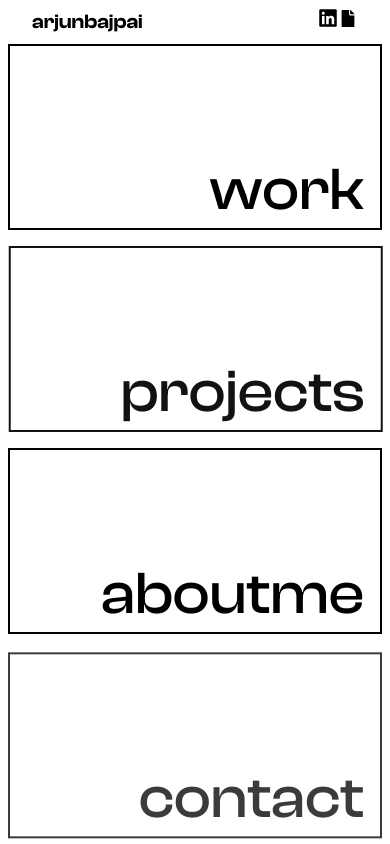
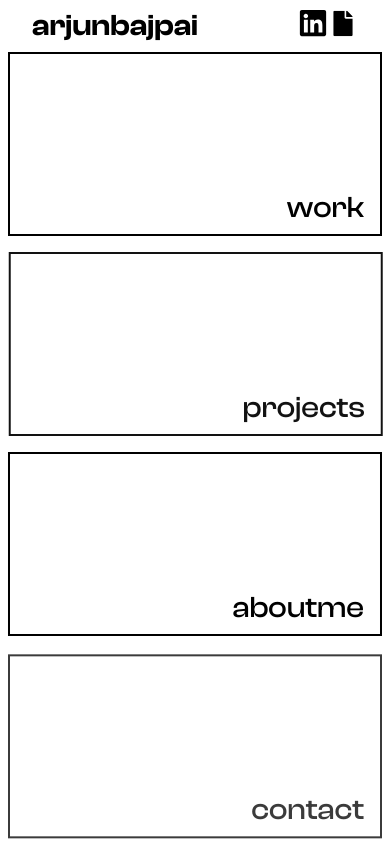
Before and after one commit to antailbaxt3r/Web-Portfolio, a Next.js app: page / in a window 390 px wide. Built offline with nearby package versions, Linux system fonts and the light colour scheme.

Commit message:
hero overlay testing

```diff
--- a/src/components/landing/Hero.js
+++ b/src/components/landing/Hero.js
@@ -30,7 +30,7 @@ const Hero = ({ additionalDelay }) => {
                 <div className="flex-none z-40">
                     <div className="flex-1 pl-8 pt-2 pr-8 z-40 flex">
                         <motion.h1
-                            className="md:text-6xl text-xl font-semibold text-black flex-1 z-40"
+                            className="md:text-6xl text-3xl font-semibold text-black flex-1 z-40"
                             initial={{ opacity: 0, y: 20 }}
                             animate={{ opacity: 1, y: 0 }}
                             transition={{ duration: 1, delay: additionalDelay }}
@@ -38,7 +38,7 @@ const Hero = ({ additionalDelay }) => {
                             arjunbajpai
                         </motion.h1>
                         <motion.div
-                            className="md:text-6xl text-xl text-black flex-0.5 z-40 flex"
+                            className="md:text-6xl text-3xl text-black flex-0.5 z-40 flex"
                         >
                             <motion.div
                                 whileHover={{
--- a/src/components/landing/HeroBox.js
+++ b/src/components/landing/HeroBox.js
@@ -47,7 +47,7 @@ export const HeroBox = ({
         >
             <motion.div
                 variants={labelVariants}
-                className="absolute flex-end text-black text-6xl pr-4 pb-2"
+                className="absolute flex-end text-black md:text-6xl text-3xl pr-4 pb-2"
             >
                 {label}
             </motion.div>
--- a/src/components/landing/OverlayAnimationContainer.js
+++ b/src/components/landing/OverlayAnimationContainer.js
@@ -21,10 +21,11 @@ const OverlayAnimationContainer = ({
                 <div className="flex-none ">
                     <div className="flex-1 pl-8 pt-2 pr-8">
                         <motion.h1
-                            className="text-6xl text-black font-semibold flex-1"
+                            className="md:text-6xl text-lg text-black font-semibold flex-1"
                             initial={{ opacity: 0, y: 20 }}
-                            animate={{ opacity: 1, y: 0 }}
+                            animate={{ opacity: 0, y: 0 }}
                             transition={{ duration: 1, delay: additionalDelay }}
+                            style={{visibility: 0}}
                         >
                             arjunbajpai
                         </motion.h1>
@@ -32,7 +33,7 @@ const OverlayAnimationContainer = ({
                 </div>
                 <div className="hero-grid">
                     <div className="hero-grid-row">
-                        <div className="hero-grid-box flex-2">
+                        <div className="hero-grid-box md:flex-2">
                             <MotionOverlay
                                 stretchVariable={stretchRed}
                                 setStretchVariable={setStretchRed}
@@ -43,7 +44,7 @@ const OverlayAnimationContainer = ({
                                 color="bg-work"
                             />
                         </div>
-                        <div className="hero-grid-box flex-5">
+                        <div className="hero-grid-box md:flex-5">
                             <MotionOverlay
                                 stretchVariable={stretchBlue}
                                 setStretchVariable={setStretchBlue}
@@ -56,7 +57,7 @@ const OverlayAnimationContainer = ({
                         </div>
                     </div>
                     <div className="hero-grid-row">
-                        <div className="hero-grid-box flex-8">
+                        <div className="hero-grid-box md:flex-8">
                             <MotionOverlay
                                 stretchVariable={stretchYellow}
                                 setStretchVariable={setStretchYellow}
@@ -67,7 +68,7 @@ const OverlayAnimationContainer = ({
                                 color="bg-about"
                             />
                         </div>
-                        <div className="hero-grid-box flex-3">
+                        <div className="hero-grid-box md:flex-3">
                             <MotionOverlay
                                 stretchVariable={stretchGreen}
                                 setStretchVariable={setStretchGreen}
```
